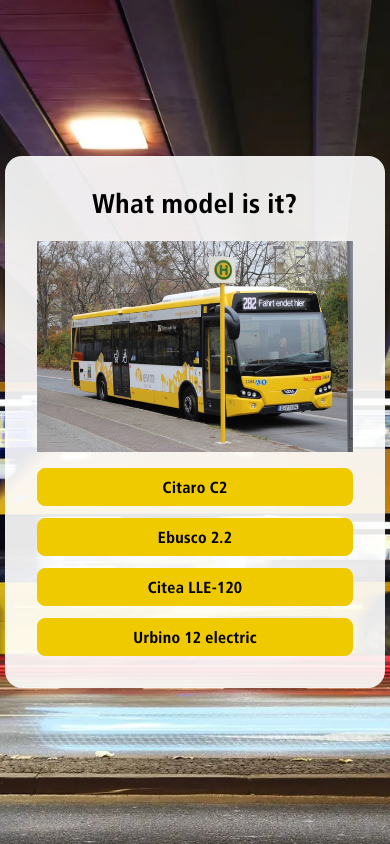
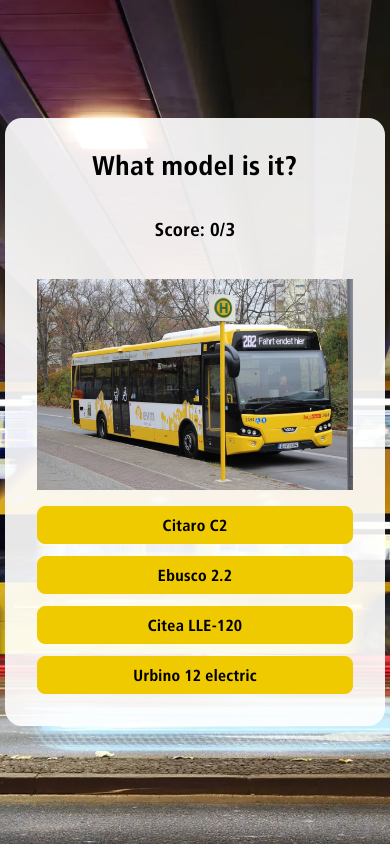
Before and after one commit to alexandre-roux/quizmyride, a React (Vite) app: page / in a window 390 px wide. Both pictures are taken after a click on the button "Start the quiz". Built offline with nearby package versions, Linux system fonts and the light colour scheme.

Commit message:
feat(quiz): display current score during the quiz\n\n- Move quiz title and score display to Quiz container\n- Pass numberOfGoodAnswers prop from App to Quiz\n- Increment score on correct answers in QuizCard\n- Align QuizCard styles with new structure (direct img/answers)

```diff
--- a/src/App.tsx
+++ b/src/App.tsx
@@ -19,6 +19,7 @@
           numberOfQuestions={numberOfQuestions}
           setDisplayQuiz={setDisplayQuiz}
           setDisplayResult={setDisplayResult}
+          numberOfGoodAnswers={numberOfGoodAnswers}
           setNumberOfGoodAnswers={setNumberOfGoodAnswers}
         />
       ) : displayResult ? (
--- a/src/components/QuizCard.module.scss
+++ b/src/components/QuizCard.module.scss
@@ -7,21 +7,8 @@
     max-width: 75rem; /* 1200px */
     margin: 0 auto;
 
-    h2 {
-        margin-top: 0;
-    }
-
-    /* Wrapper that shrink-wraps to the image width so answers match exactly */
-    .media {
-        width: fit-content; /* shrink to content (image) */
-        max-width: 50rem; /* same cap as before */
-        margin: 0 auto; /* center within card */
-        display: block;
-        max-inline-size: 100%;
-    }
-
-    /* Image sizing inside the media wrapper */
-    .media img {
+    /* Image sizing (formerly .media img) */
+    img {
         display: block;
         width: auto; /* allow width to be driven by height constraint */
         max-width: 100%; /* don't overflow the wrapper */
@@ -33,7 +20,7 @@
     }
 
     /* Answers take the exact width of the wrapper (i.e., the image) */
-    .media .answers {
+    .answers {
         display: grid;
         grid-template-columns: repeat(2, minmax(0, 1fr));
         gap: 0.75rem; /* 12px */
@@ -57,28 +44,28 @@
 
     /* Breakpoints */
     @media (max-width: 768px) {
-        .media img {
+        img {
             max-height: 45vh;
         }
-        .media .answers {
+        .answers {
             grid-template-columns: 1fr;
         }
-        .media .answers button {
+        .answers button {
             min-height: 2.5rem;
         }
     }
 
     @media (max-width: 480px) {
-        .media img {
+        img {
             max-height: 42vh;
         }
-        .media .answers button {
+        .answers button {
             min-height: 2.25rem;
         }
     }
 
     @media (min-width: 1200px) {
-        .media .answers button {
+        .answers button {
             min-height: 3.5rem;
         }
     }
--- a/src/components/QuizCard.tsx
+++ b/src/components/QuizCard.tsx
@@ -111,7 +111,6 @@
 
     return (
         <div className={styles['quiz-card']}>
-            <h2>What model is it?</h2>
             {selectedBus && (
                 <>
                     <div className={styles.media}>
--- a/src/containers/Quiz/Quiz.module.scss
+++ b/src/containers/Quiz/Quiz.module.scss
@@ -1,13 +1,18 @@
 .quiz-container {
     opacity: 0;
     display: flex;
-    flex-direction: row;
+    flex-direction: column;
     align-items: center;
     text-align: center;
 
     @media (max-width: 768px) {
         flex-direction: column;
         gap: 1rem;
+    }
+
+    h2 {
+        margin-top: 0;
+        margin-bottom: 0;
     }
 }
 
--- a/src/containers/Quiz/Quiz.tsx
+++ b/src/containers/Quiz/Quiz.tsx
@@ -7,10 +7,11 @@
     numberOfQuestions: number
     setDisplayQuiz: React.Dispatch<React.SetStateAction<boolean>>
     setDisplayResult: React.Dispatch<React.SetStateAction<boolean>>
+    numberOfGoodAnswers: number
     setNumberOfGoodAnswers: React.Dispatch<React.SetStateAction<number>>
 }
 
-const Quiz = ({numberOfQuestions, setDisplayQuiz, setDisplayResult, setNumberOfGoodAnswers}: QuizProps) => {
+const Quiz = ({numberOfQuestions, setDisplayQuiz, setDisplayResult, numberOfGoodAnswers, setNumberOfGoodAnswers}: QuizProps) => {
     const [selectedBuses, setSelectedBuses] = React.useState<(Bus & { answers: string[] })[]>([])
     const [selectedBusIndex, setSelectedBusIndex] = React.useState(0)
     const [isFadingOut, setIsFadingOut] = React.useState(false)
@@ -59,6 +60,8 @@
 
     return (
         <div className={`${styles['quiz-container']} ${styles['fade-in']} ${isFadingOut ? styles['fade-out'] : ''}`}>
+            <h2>What model is it?</h2>
+            <h3>Score: {numberOfGoodAnswers}/{numberOfQuestions}</h3>
             {selectedBuses.length > 0 && (
                 <QuizCard
                     selectedBus={selectedBuses[displayIndex]}
```
